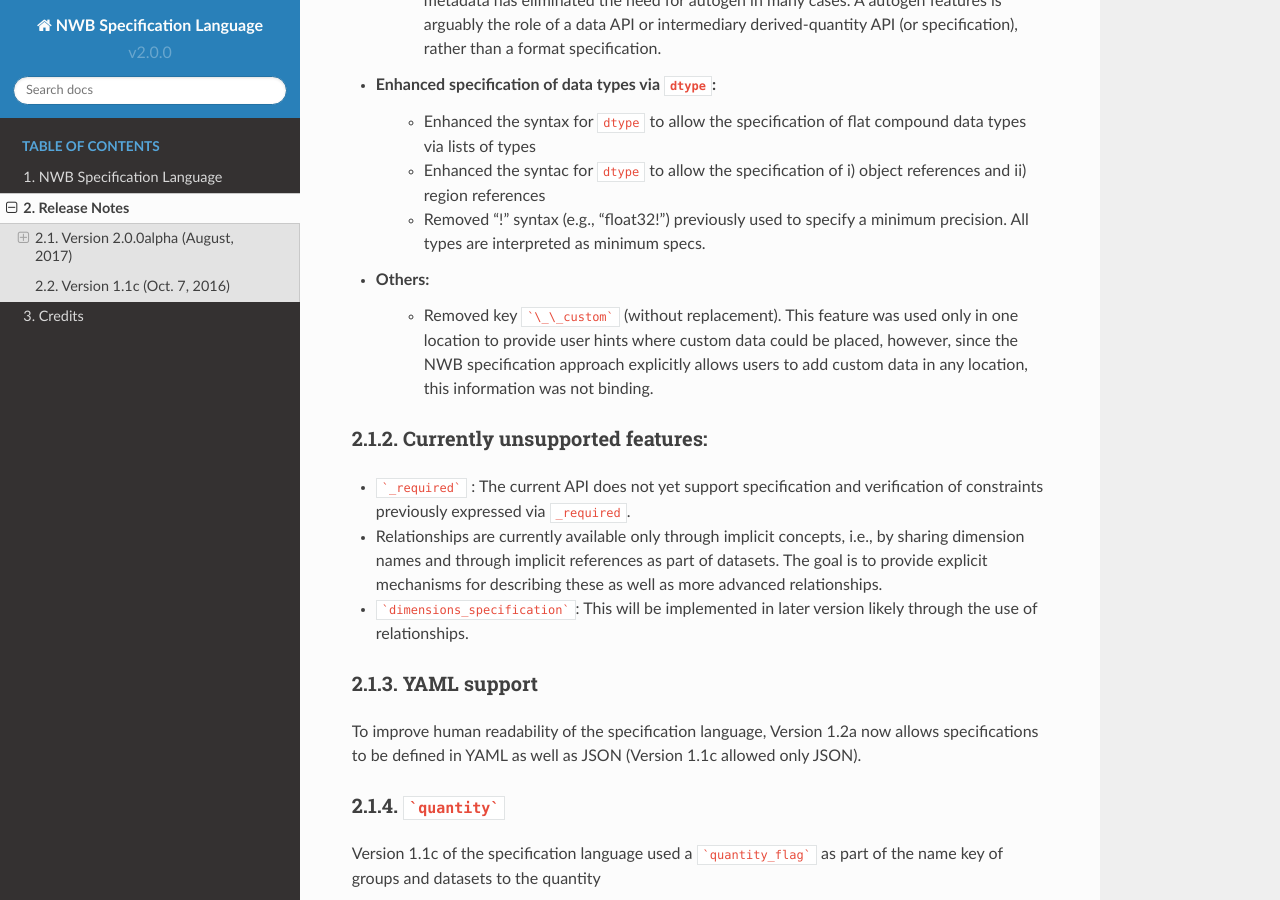
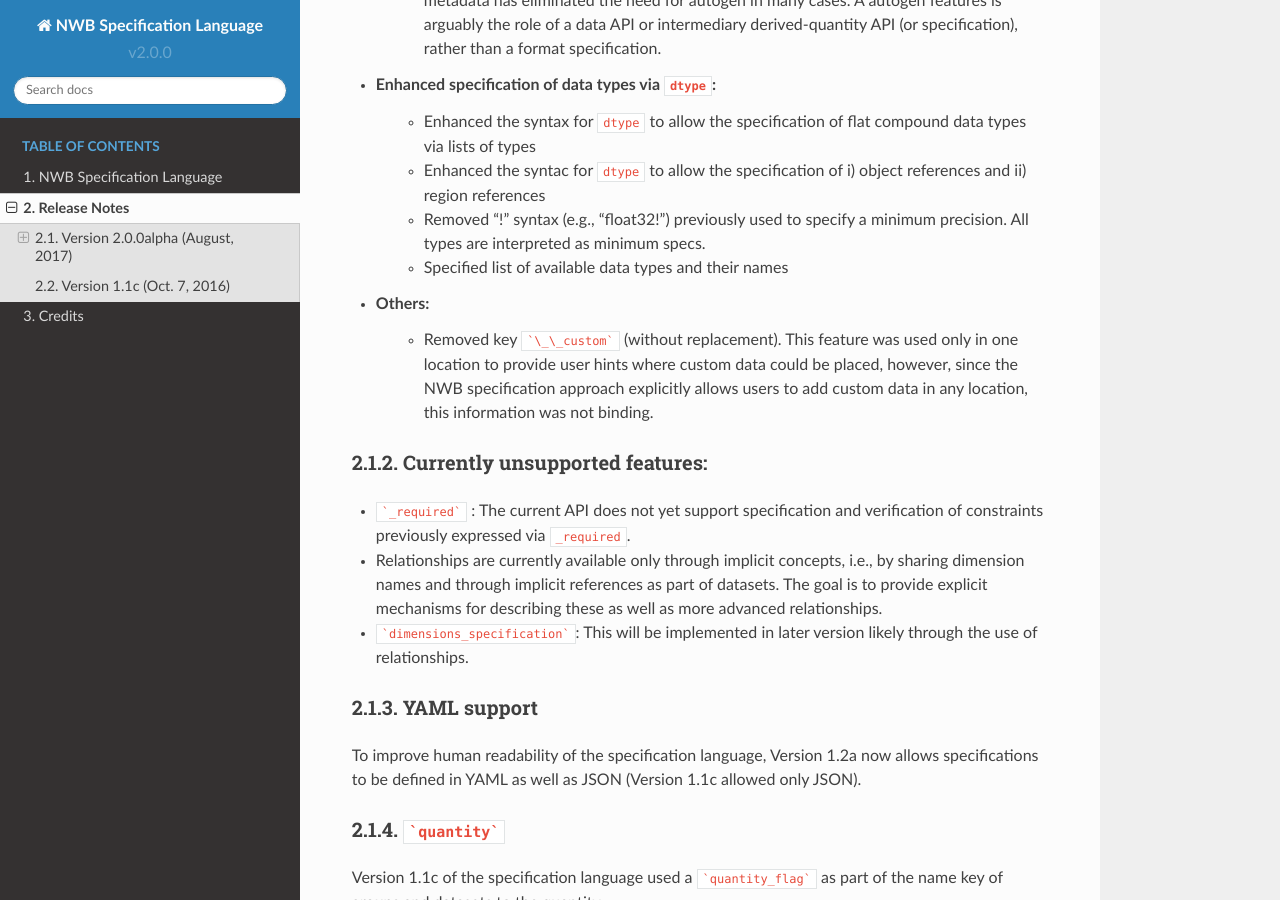
Before and after one commit to NeurodataWithoutBorders/nwb-schema, a Sphinx documentation site: the page built from docs/language/source/specification_language_release_notes.rst, in a window 1280 px wide and 900 px high, scrolled down 2992 px. Built offline with Sphinx 7.4.7 and the Read the Docs theme 2.0.0, drawn with Linux system fonts in a browser that asks for light colours.

Commit message:
Minor update to the language release notes

````diff
--- a/docs/language/source/specification_language_release_notes.rst
+++ b/docs/language/source/specification_language_release_notes.rst
@@ -58,6 +58,7 @@ Summary
     * Enhanced the syntax for ``dtype`` to allow the specification of flat compound data types via lists of types
     * Enhanced the syntac for ``dtype`` to allow the specification of i) object references and ii) region references
     * Removed "!" syntax (e.g., "float32!") previously used to specify a minimum precision. All types are interpreted as minimum specs.
+    * Specified list of available data types and their names
 * Others:
     * Removed key ```\_\_custom``` (without replacement). This feature was used only in one location to provide user hints where custom data could be placed, however, since the NWB specification approach explicitly allows users to add custom data in any location, this information was not binding.
 
````
